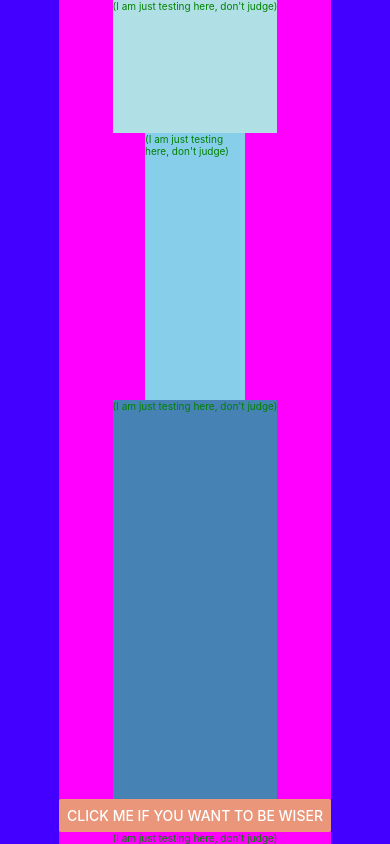
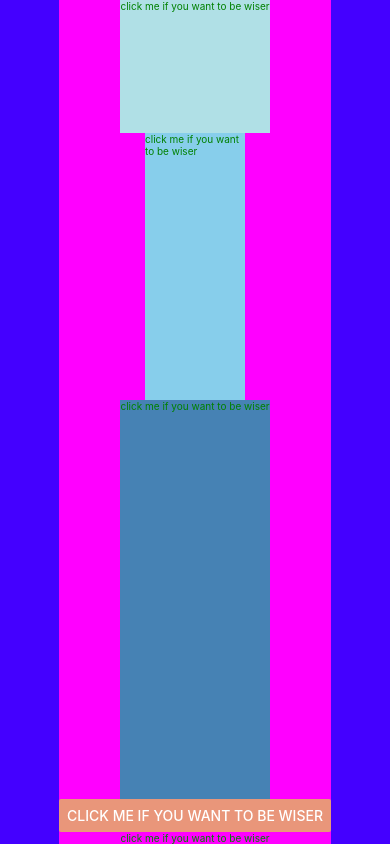
Before and after one commit to lydialawli/up-to-you, a React Native app: screen / in a window 390 px wide. Built offline with nearby package versions, Linux system fonts and the light colour scheme.

Commit message:
testing text position

```diff
--- a/App.js
+++ b/App.js
@@ -30,8 +30,6 @@ export default class App extends React.Component {
   }
 }
 
-
-
 const styles = StyleSheet.create({
   container: {
     flex: 1,
--- a/src/PresentationalComponent.js
+++ b/src/PresentationalComponent.js
@@ -26,16 +26,16 @@ export default class PresentationalComponent extends React.Component {
             <View style={styles.container}>
                 <View style={styles.bg1} >
                     <Text style={styles.textSmall}>
-                        (I am just testing here, don't judge)
+                        {this.props.quote}
                     </Text>
                 </View>
                 <View style={styles.bg2} >
                     <Text style={styles.textSmall}>
-                        (I am just testing here, don't judge)
+                        {this.props.quote}
                     </Text>
                 </View><View style={styles.bg3} >
                     <Text style={styles.textSmall}>
-                        (I am just testing here, don't judge)
+                        {this.props.quote}
                     </Text>
                 </View>
 
@@ -46,7 +46,7 @@ export default class PresentationalComponent extends React.Component {
                 </Button>
 
                 <Text style={styles.textSmall}>
-                    (I am just testing here, don't judge)
+                    {this.props.quote}
                 </Text>
 
             </View>
```
